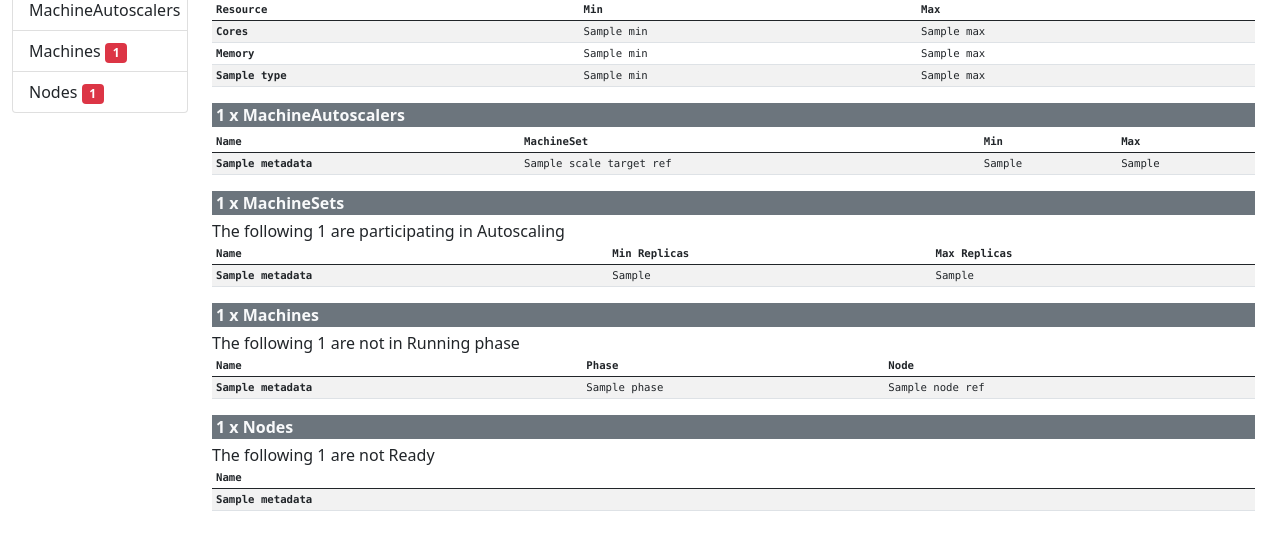
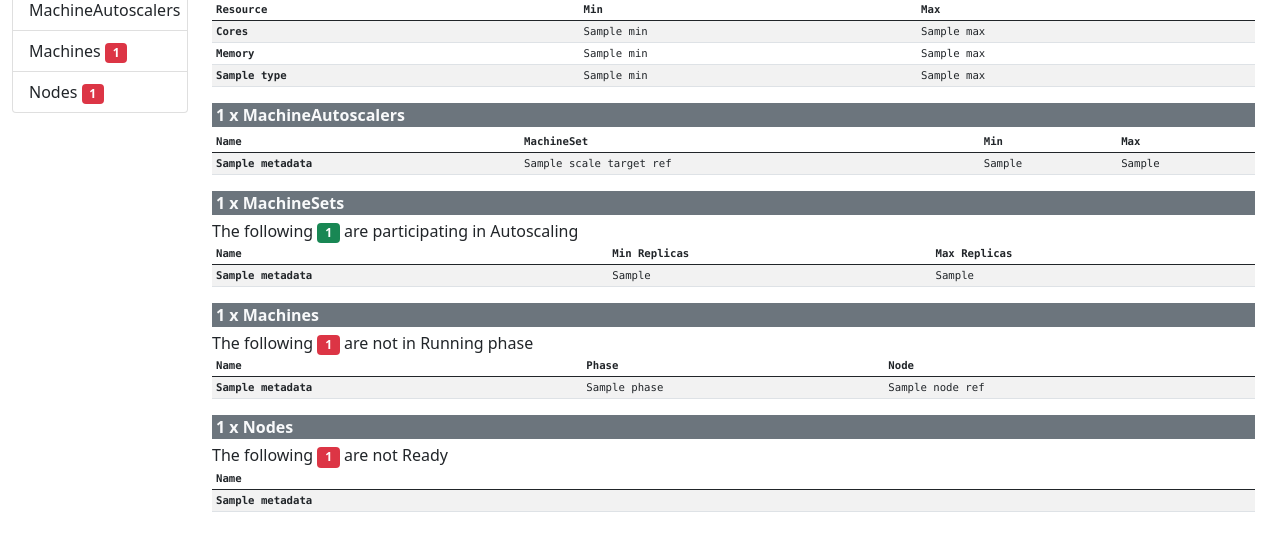
Before and after one commit to elmiko/okd-camgi, a Python web app: template okd_camgi/templates/index.html in a window 1280 px wide. Shown: the part 142-693 px from the top of the page. Run offline with Jinja, Linux system fonts and the light colour scheme; the template is opened without the code that fills it: most values are stand-ins (such as "Sample title", 1, 10 or a date in 2020); lists and menus that the app fills with data are empty.

Commit message:
add badges to summary page
these highlight the number of participating machinesets, the number of
machines not in running, and the number of nodes not ready.

```diff
--- a/okd_camgi/templates/index.html
+++ b/okd_camgi/templates/index.html
@@ -125,7 +125,7 @@ table {
       {% if machinesets_participating|length == 0 %}
       No MachineSets participating in Autoscaling
       {% else %}
-      The following {{ machinesets_participating|length }} are participating in Autoscaling
+      The following <span class="badge bg-success">{{ machinesets_participating|length }}</span> are participating in Autoscaling
       <table class="table table-sm table-striped font-monospace">
         <thead>
           <tr>
@@ -152,7 +152,7 @@ table {
     {% if machines.notrunning|length == 0 %}
     All machines in Running phase
     {% else %}
-    The following {{ machines.notrunning|length }} are not in Running phase
+    The following <span class="badge bg-danger">{{ machines.notrunning|length }}</span> are not in Running phase
     <table class="table table-sm table-striped font-monospace">
       <thead>
         <tr>
@@ -187,7 +187,7 @@ table {
     {% if nodes.notready|length == 0 %}
     All nodes ready
     {% else %}
-    The following {{ nodes.notready|length }} are not Ready
+    The following <span class="badge bg-danger">{{ nodes.notready|length }}</span> are not Ready
     <table class="table table-sm table-striped font-monospace">
       <thead>
         <tr>
```
